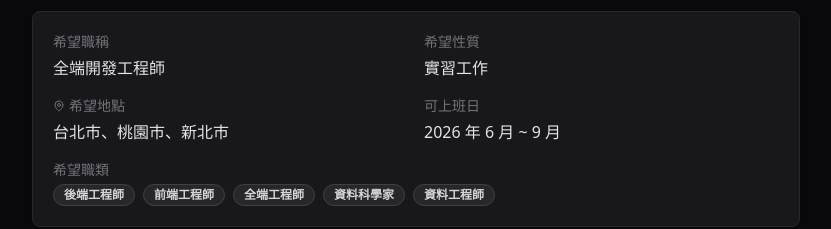
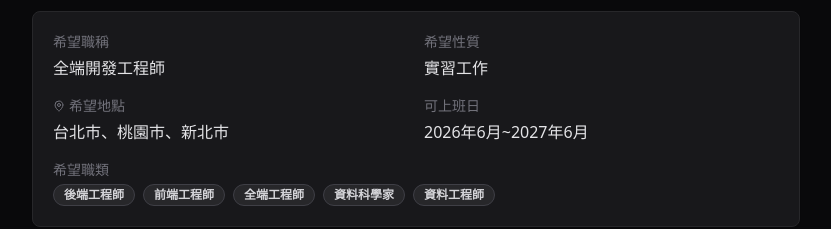
Before and after one commit to box755/My_CV, a Next.js app: page / in a window 1280 px wide. Shown: the part 1320-1549 px from the top of the page, without its empty margins (224-1055 px from the left). Built offline with nearby package versions, Linux system fonts and the light colour scheme.

Commit message:
fix: modified available perid

```diff
--- a/app/page.tsx
+++ b/app/page.tsx
@@ -250,7 +250,7 @@ export default function Home() {
                 <div className="space-y-1">
                   <p className="text-zinc-500 text-sm">可上班日</p>
                   <p className="text-zinc-200 font-medium">
-                    2026 年 6 月 ~ 9 月
+                    2026年6月~2027年6月
                   </p>
                 </div>
                 <div className="space-y-1 md:col-span-2">
```
